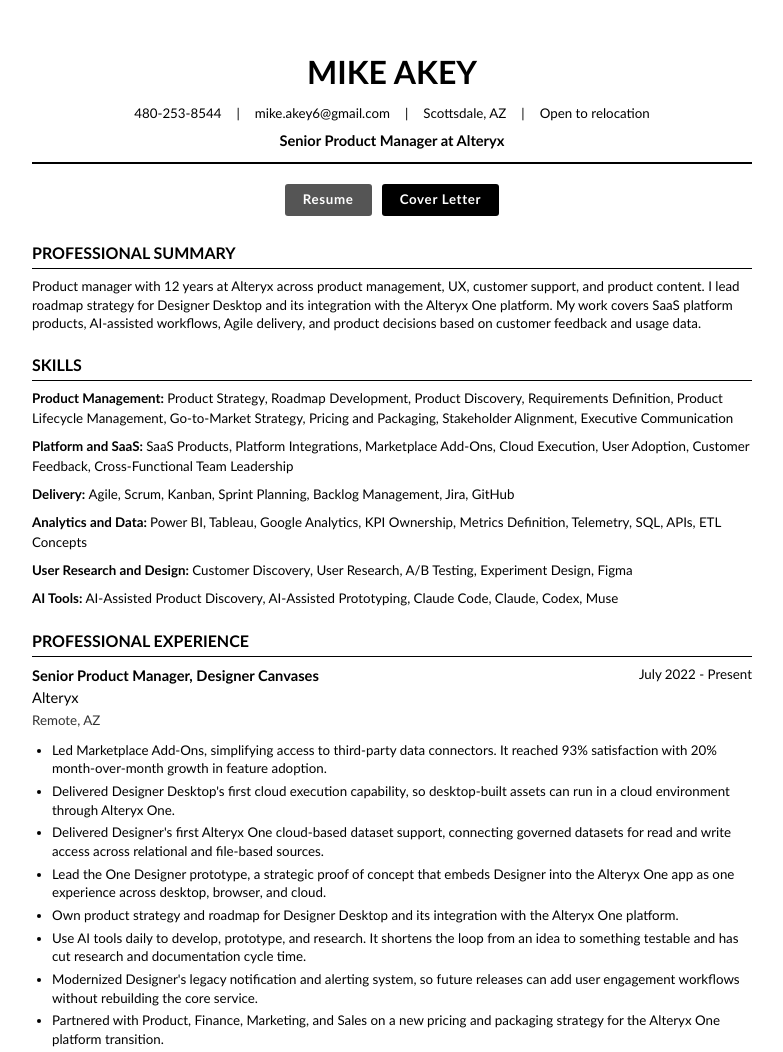
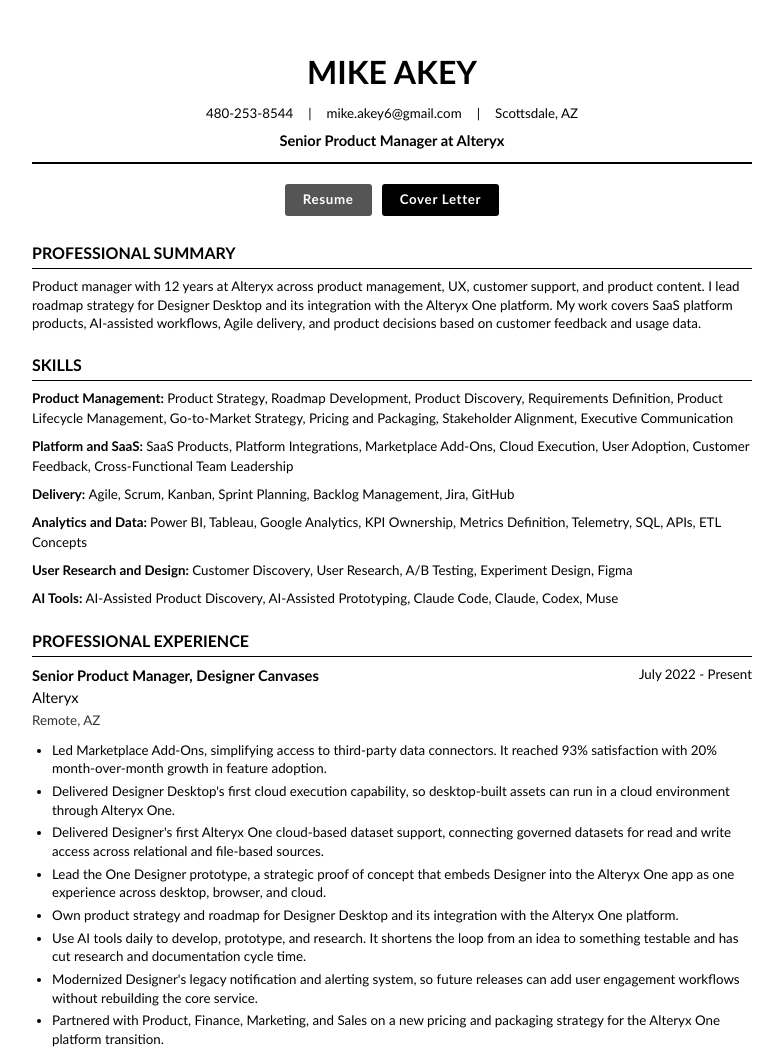
Before and after one commit to makey06/Resume, a plain HTML site: page index.html in a window 1280 px wide. Shown: the top 1052 px of the page, without its empty margins (248-1031 px from the left). Drawn offline with Linux system fonts and the light colour scheme; a web font is replaced by a local one.

Commit message:
Remove 'Open to relocation' from resume HTML

```diff
--- a/index.html
+++ b/index.html
@@ -235,7 +235,6 @@
             <span>480-253-8544</span>
             <span>mike.akey6@gmail.com</span>
             <span>Scottsdale, AZ</span>
-            <span>Open to relocation</span>
         </div>
         <div class="headline">Senior Product Manager at Alteryx</div>
     </div>
```
